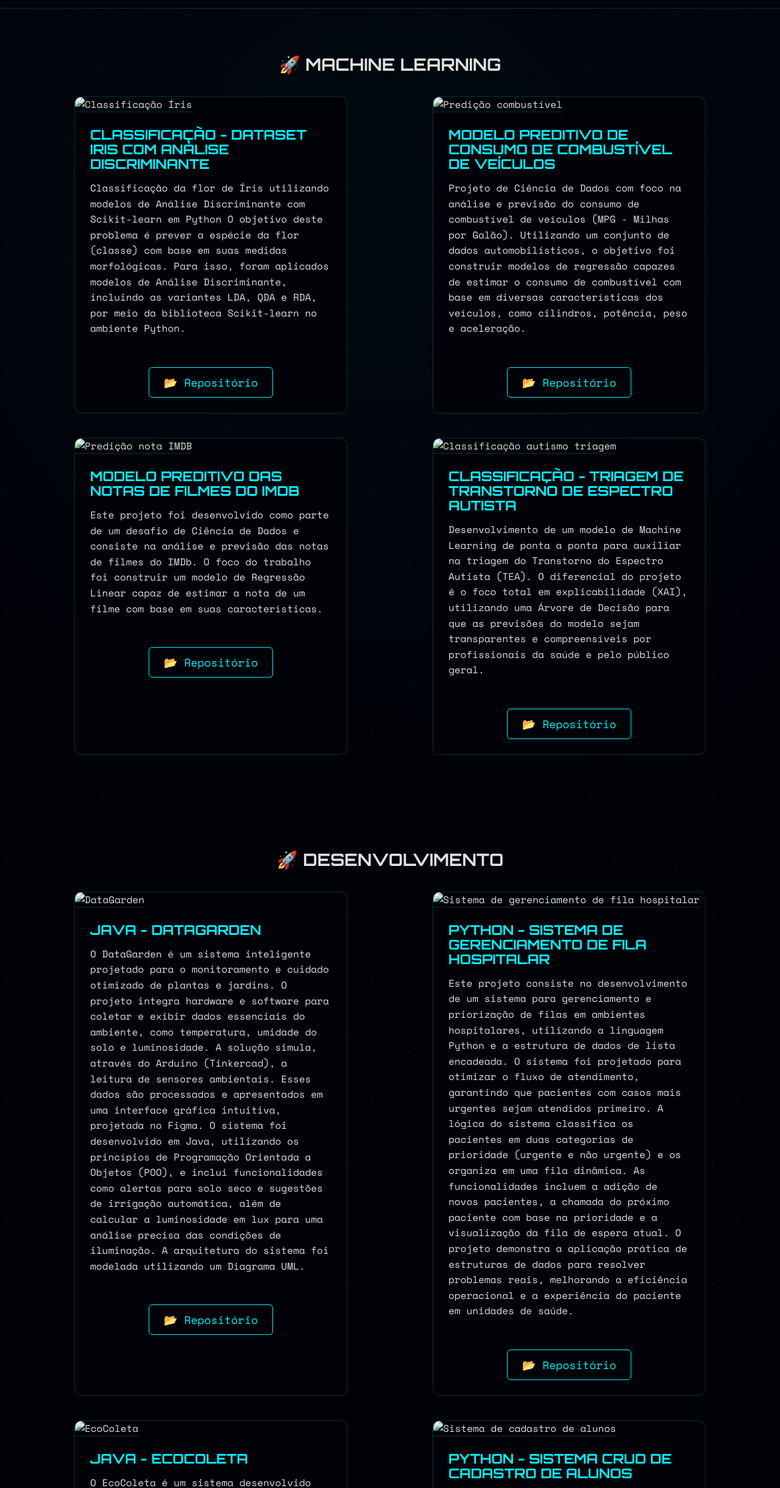
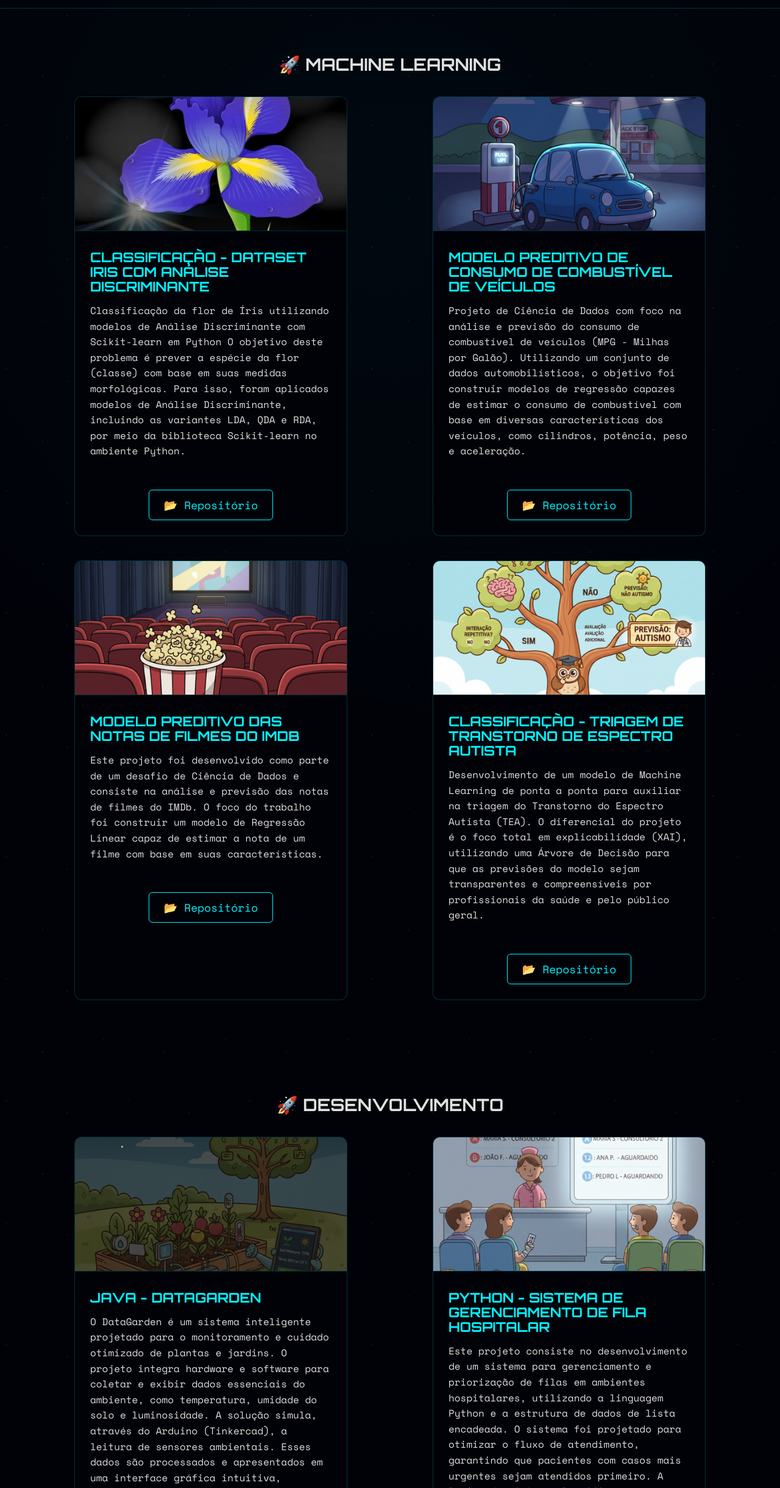
Before and after one commit to theusnevess/Portfolio_Matheus, a plain HTML site: page outrosProjetos.html in a window 1280 px wide. Shown: the part 75-2515 px from the top of the page at 61% size. Drawn offline with nearby package versions, Linux system fonts and the light colour scheme; the site is published under a folder, as on GitHub Pages, so addresses that start at the root find nothing; a script that the page names is missing.

Commit message:
Atualização do portfólio

```diff
--- a/outrosProjetos.html
+++ b/outrosProjetos.html
@@ -30,7 +30,7 @@
 
       <div class="projetos__grid">
         <article class="projeto-card cosmic-project">
-          <img src="/img/iris.webp" alt="Classificação Íris" class="projeto__imagem" width="600" height="400" />
+          <img src="img/iris.webp" alt="Classificação Íris" class="projeto__imagem" width="600" height="400" />
           <div class="projeto__info">
             <h3 class="projeto__titulo">Classificação - dataset Iris com análise discriminante</h3>
             <p class="projeto__descricao">
@@ -47,7 +47,7 @@
         </article>
 
         <article class="projeto-card cosmic-project">
-          <img src="/img/combustivel.png" alt="Predição combustível" class="projeto__imagem" width="600" height="400" />
+          <img src="img/combustivel.png" alt="Predição combustível" class="projeto__imagem" width="600" height="400" />
           <div class="projeto__info">
             <h3 class="projeto__titulo">Modelo preditivo de consumo de combustível de veículos</h3>
             <p class="projeto__descricao">
@@ -63,7 +63,7 @@
         </article>
 
         <article class="projeto-card cosmic-project">
-          <img src="/img/imdb.png" alt="Predição nota IMDB" class="projeto__imagem" width="600" height="400" />
+          <img src="img/imdb.png" alt="Predição nota IMDB" class="projeto__imagem" width="600" height="400" />
           <div class="projeto__info">
             <h3 class="projeto__titulo">Modelo preditivo das notas de filmes do Imdb</h3>
             <p class="projeto__descricao">
@@ -79,7 +79,7 @@
         </article>
 
         <article class="projeto-card cosmic-project">
-          <img src="/img/tea.png" alt="Classificação autismo triagem" class="projeto__imagem" width="600" height="400" />
+          <img src="img/tea.png" alt="Classificação autismo triagem" class="projeto__imagem" width="600" height="400" />
           <div class="projeto__info">
             <h3 class="projeto__titulo">Classificação - triagem de Transtorno de espectro autista</h3>
             <p class="projeto__descricao">
@@ -99,7 +99,7 @@
 
       <div class="projetos__grid">
         <article class="projeto-card cosmic-project">
-          <img src="/img/datagarden.png" alt="DataGarden" class="projeto__imagem" width="600" height="400" />
+          <img src="img/datagarden.png" alt="DataGarden" class="projeto__imagem" width="600" height="400" />
           <div class="projeto__info">
             <h3 class="projeto__titulo">Java - DataGarden</h3>
             <p class="projeto__descricao">
@@ -118,7 +118,7 @@
         </article>
 
         <article class="projeto-card cosmic-project">
-          <img src="/img/filahospitalar.png" alt="Sistema de gerenciamento de fila hospitalar" class="projeto__imagem" width="600" height="400" />
+          <img src="img/filahospitalar.png" alt="Sistema de gerenciamento de fila hospitalar" class="projeto__imagem" width="600" height="400" />
           <div class="projeto__info">
             <h3 class="projeto__titulo">Python - Sistema de gerenciamento de fila hospitalar</h3>
             <p class="projeto__descricao">
@@ -138,7 +138,7 @@
         </article>
 
         <article class="projeto-card cosmic-project">
-          <img src="/img/ecocoleta.png" alt="EcoColeta" class="projeto__imagem" width="600" height="400" />
+          <img src="img/ecocoleta.png" alt="EcoColeta" class="projeto__imagem" width="600" height="400" />
           <div class="projeto__info">
             <h3 class="projeto__titulo">Java - EcoColeta</h3>
             <p class="projeto__descricao">
@@ -155,7 +155,7 @@
         </article>
 
         <article class="projeto-card cosmic-project">
-          <img src="/img/cadastro alunos.png" alt="Sistema de cadastro de alunos" class="projeto__imagem" width="600" height="400" />
+          <img src="img/cadastro alunos.png" alt="Sistema de cadastro de alunos" class="projeto__imagem" width="600" height="400" />
           <div class="projeto__info">
             <h3 class="projeto__titulo">Python - Sistema CRUD de cadastro de alunos</h3>
             <p class="projeto__descricao">
```
Also changed, not shown: index.html (+7 -7 lines).
